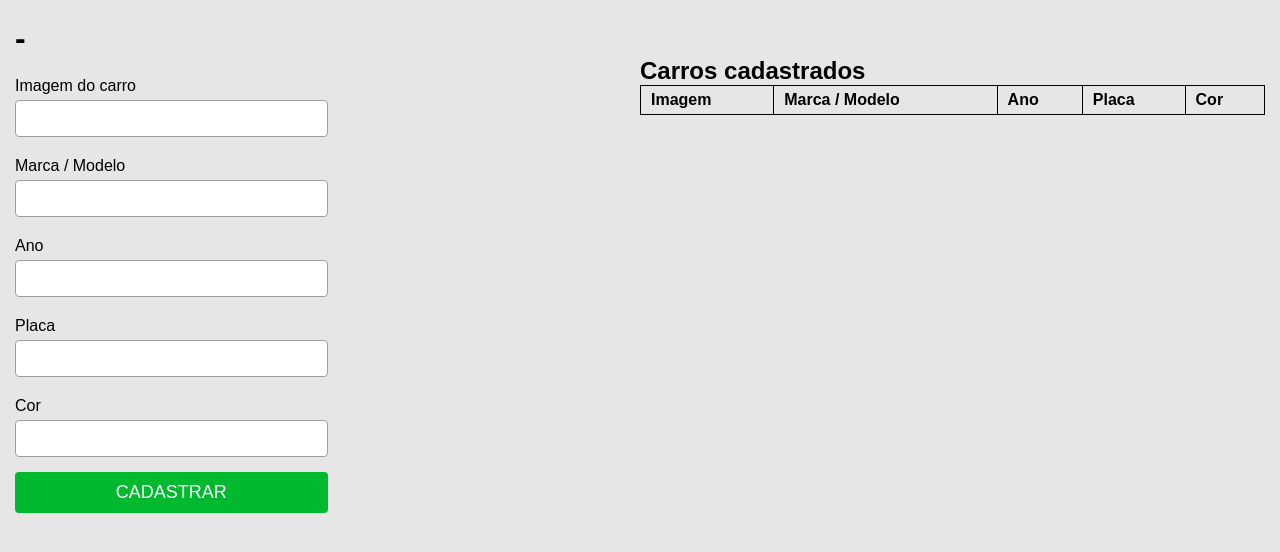
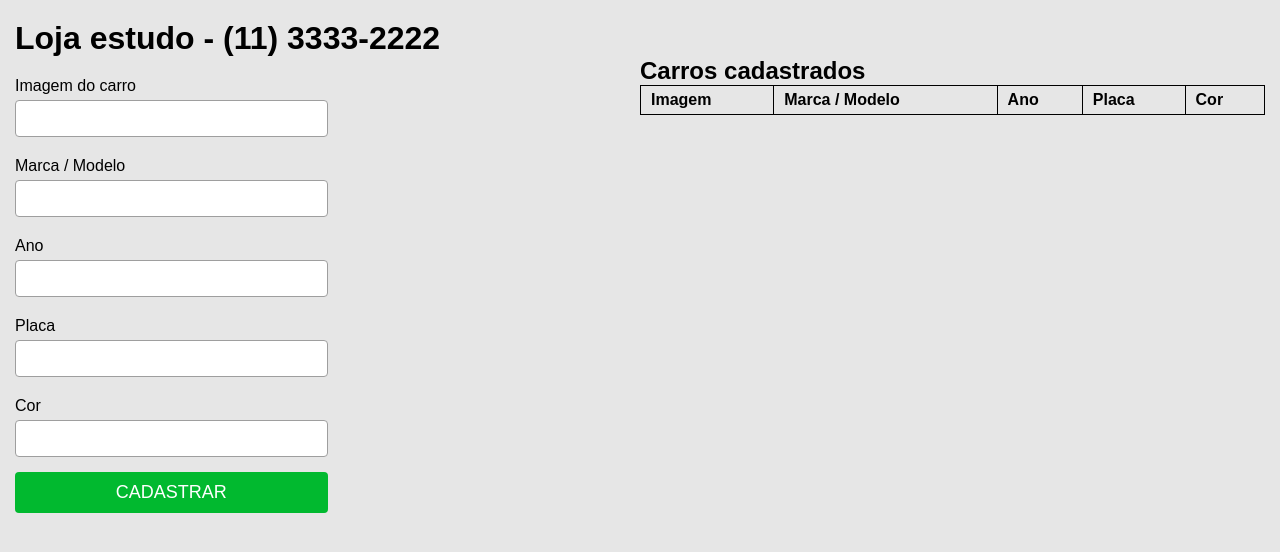
Before and after one commit to lucianoBaraunaLabs/jsninja-projeto-lojacarros, a website: page src/index.html in a window 1280 px wide. Drawn offline with Linux system fonts and the light colour scheme.

Commit message:
ajustando caminho do arquivo

```diff
--- a/src/index.html
+++ b/src/index.html
@@ -56,6 +56,6 @@
 
 
 <script type="text/javascript" src="js/dom.js"></script>
-<script type="text/javascript" src="js/challenge-30.js"></script>
+<script type="text/javascript" src="js/main.js"></script>
 </body>
 </html>
```
